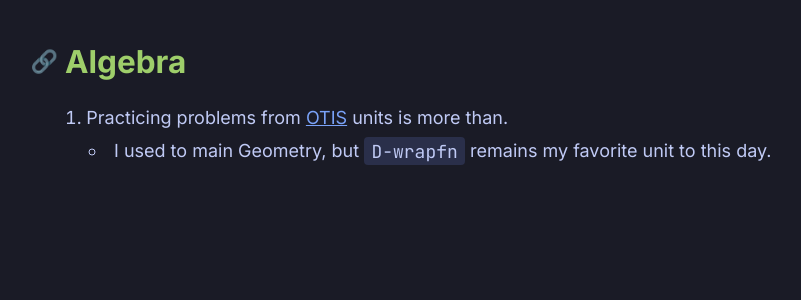
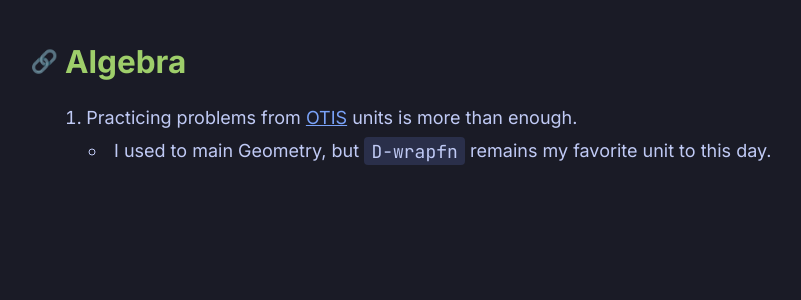
Before and after one commit to Bubu-Droid/website, a Django app: page /olympiads/ in a window 1280 px wide. Shown: the part 3175-3475 px from the top of the page, without its empty margins (175-976 px from the left). Run offline with Django 5.2, Linux system fonts and the light colour scheme.

Commit message:
Fix typo

```diff
--- a/main/templates/main/olympiads.html
+++ b/main/templates/main/olympiads.html
@@ -441,7 +441,7 @@ mathematical Olympiads in high school.{% endblock %}
         <a
           href="https://web.evanchen.cc/otis.html"
           target="_blank"
-          >OTIS</a> units is more than.
+          >OTIS</a> units is more than enough.
         <ul>
           <li>
             I used to main Geometry, but
```
